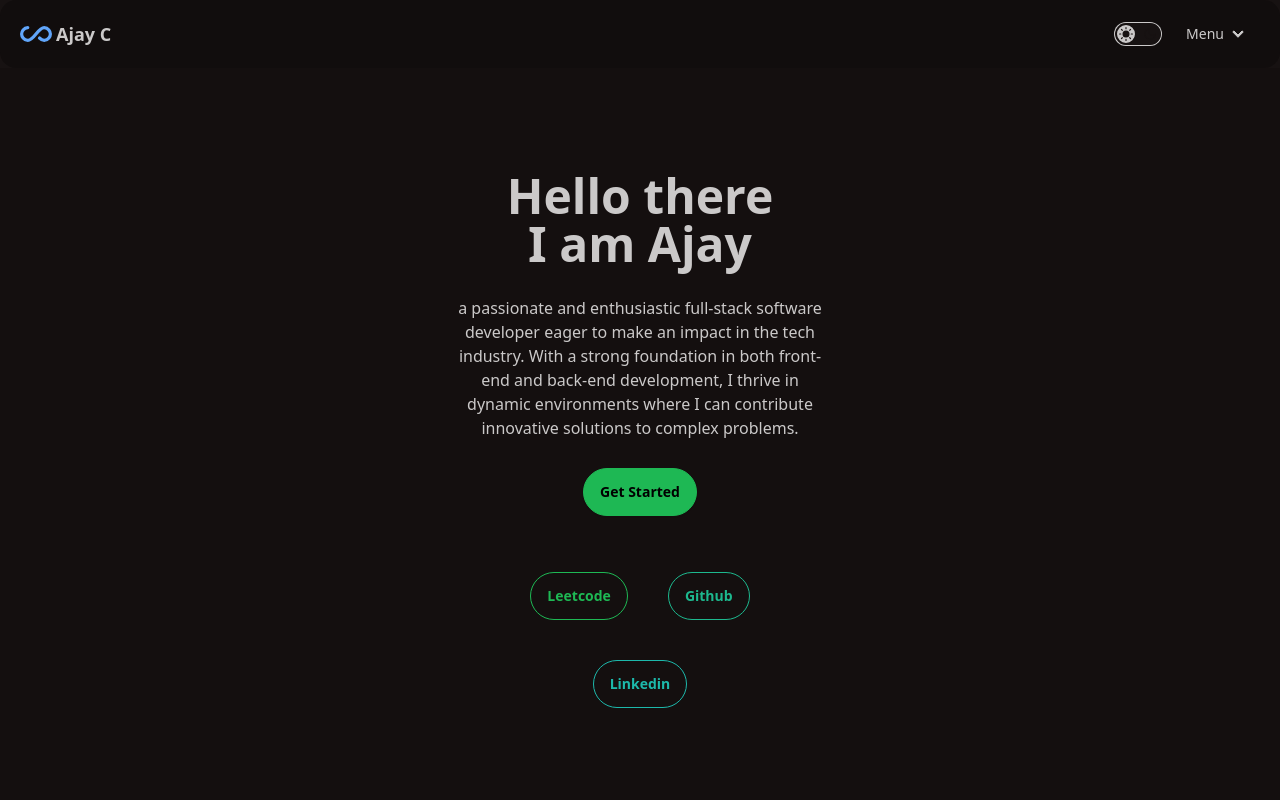
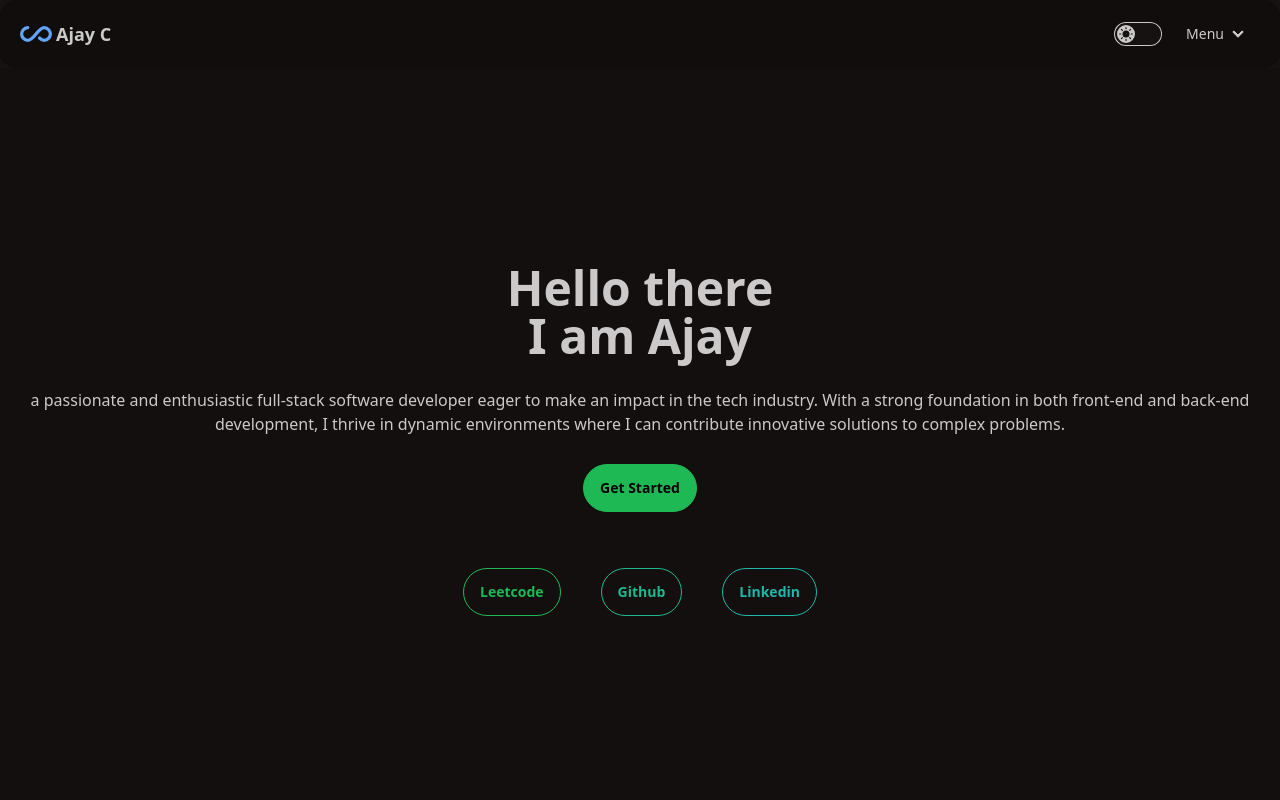
Before and after one commit to Ajaynirm/fortpolio, a React (Vite) app: page / in a window 1280 px wide. Shown: the top 800 px of the page. Built offline with nearby package versions, Linux system fonts and the light colour scheme.

Commit message:
ui bug on hero section debugged

```diff
--- a/src/components/Hero.jsx
+++ b/src/components/Hero.jsx
@@ -18,7 +18,7 @@
     <>
       <div className="hero bg-base-200 min-h-screen" id="about">
         <div className="hero-content text-center">
-          <div className="max-w-sm">
+          <div className="min-w-sm">
             <h1 className="text-5xl font-bold">
               Hello there <br />I am Ajay
             </h1>
```
